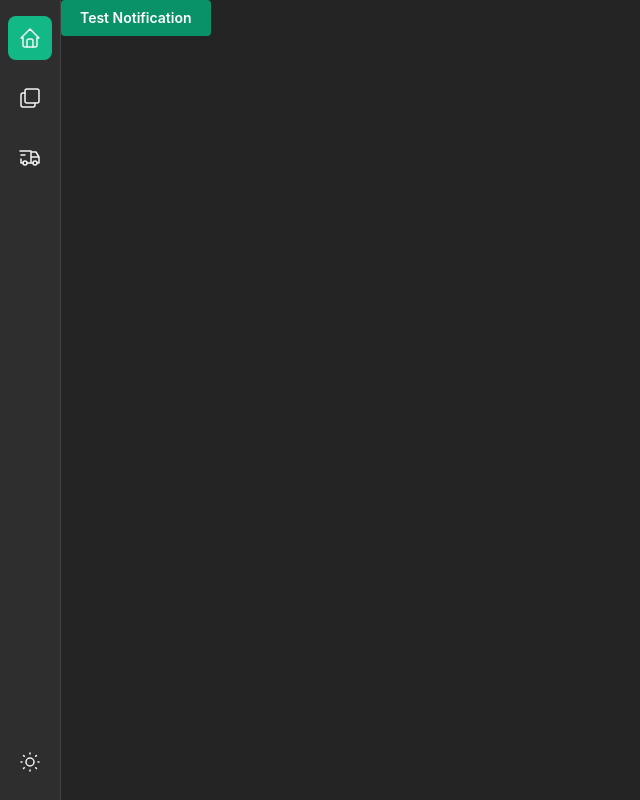
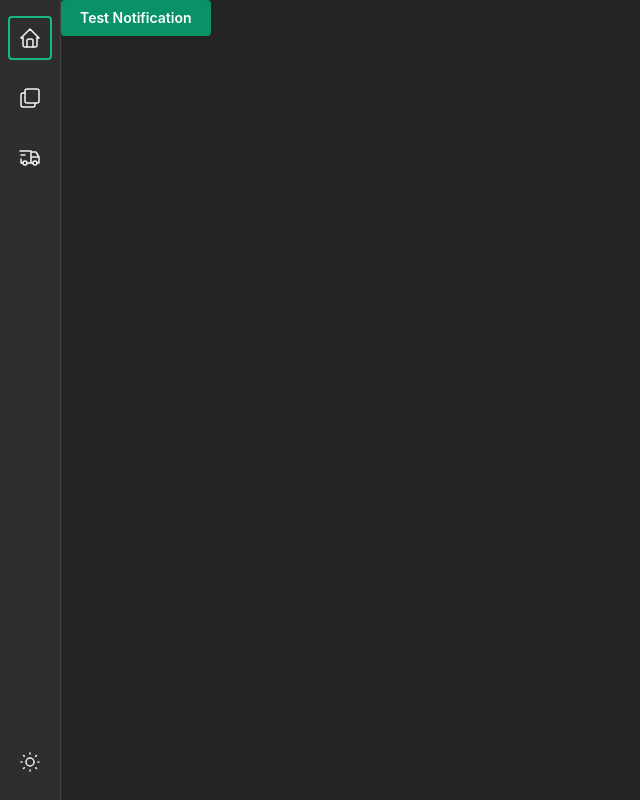
Before and after one commit to gallejens/order-assembly-tool, a React (Vite) app: page / in a window 1280 px wide. Shown: the whole page, without its empty margins (0-640 px from the left). Built offline with nearby package versions, Linux system fonts and the light colour scheme; what tauri-plugin-sql-api would draw is missing.

Commit message:
fix(iconbutton): fix width & change active style

```diff
--- a/src/components/iconbutton/iconbutton.module.scss
+++ b/src/components/iconbutton/iconbutton.module.scss
@@ -1,14 +1,14 @@
 .icon_button {
   aspect-ratio: 1;
+  min-height: 0;
 
   display: flex;
   align-items: center;
   justify-content: center;
-  border-radius: var(--mantine-radius-md);
+  border-radius: var(--mantine-radius-sm);
 
   color: light-dark(var(--mantine-color-dark-6), var(--mantine-color-gray-1));
 
-  &[data-active='false'] {
   &:hover {
     background-color: light-dark(
       var(--mantine-color-gray-3),
@@ -17,15 +17,3 @@
     border: 1px solid var(--mantine-color-default-border);
   }
 }
-
-  &[data-active='true'] {
-    background-color: var(--mantine-color-primary-6);
-
-    &:hover {
-      color: light-dark(
-        var(--mantine-color-gray-3),
-        var(--mantine-color-dark-5)
-      );
-    }
-  }
-}
--- a/src/components/iconbutton/index.tsx
+++ b/src/components/iconbutton/index.tsx
@@ -2,6 +2,7 @@ import { Tooltip, TooltipProps, UnstyledButton } from '@mantine/core';
 import { TablerIconsProps } from '@tabler/icons-react';
 import { FC, type MouseEvent } from 'react';
 
+import classNames from 'classnames';
 import styles from './iconbutton.module.scss';
 
 type Props = {
@@ -24,8 +25,7 @@ export const IconButton: FC<Props> = props => {
   const buttonElement = (
     <UnstyledButton
       onClick={handleClick}
-      className={styles.icon_button}
-      data-active={!!props.active}
+      className={classNames(styles.icon_button, props.active && 'selected')}
       style={{ width: props.size }}
     >
       <props.icon stroke={1.5} />
--- a/src/components/navbar/navbar.module.scss
+++ b/src/components/navbar/navbar.module.scss
@@ -30,7 +30,7 @@
     display: flex;
     align-items: center;
     justify-content: center;
-    border-radius: var(--mantine-radius-md);
+    border-radius: var(--mantine-radius-sm);
 
     color: light-dark(var(--mantine-color-dark-6), var(--mantine-color-gray-1));
 
--- a/src/components/resizeable/resizeable.module.scss
+++ b/src/components/resizeable/resizeable.module.scss
@@ -1,4 +1,5 @@
 $size: 0.25rem;
+$border: 1px solid var(--mantine-color-default-border);
 
 @mixin resize_area {
   width: 100%;
@@ -16,6 +17,8 @@ $size: 0.25rem;
     top: 0;
     right: 0;
     cursor: ew-resize;
+
+    border-right: $border;
   }
 
   & > .bottom {
@@ -25,5 +28,7 @@ $size: 0.25rem;
     left: 0;
     bottom: 0;
     cursor: ns-resize;
+
+    border-bottom: $border;
   }
 }
--- a/src/pages/groups/groups.module.scss
+++ b/src/pages/groups/groups.module.scss
@@ -5,22 +5,19 @@
   flex-direction: column;
   align-items: center;
   justify-content: flex-start;
-  gap: var(--mantine-spacing-xs);
   padding: var(--mantine-spacing-xs);
 
-  border-right: 1px solid var(--mantine-color-default-border);
-
   & > * {
+    width: 100%;
     display: flex;
     align-items: center;
     justify-content: space-between;
-
-    width: 100%;
   }
 
   & > .header {
     padding-bottom: var(--mantine-spacing-xs);
     border-bottom: 1px solid var(--mantine-color-default-border);
+    margin-bottom: var(--mantine-spacing-xs);
   }
 
   & .list {
@@ -43,15 +40,15 @@
       height: 2rem;
       flex-shrink: 0;
 
+      padding: 0 var(--mantine-spacing-xs);
+      overflow: hidden;
+
       background-color: light-dark(
         var(--mantine-color-gray-2),
         var(--mantine-color-dark-6)
       );
       border: 1px solid var(--mantine-color-default-border);
-      border-radius: var(--mantine-radius-md);
-
-      padding: 0 var(--mantine-spacing-xs);
-      overflow: hidden;
+      border-radius: var(--mantine-radius-sm);
 
       &:hover {
         background-color: light-dark(
--- a/src/styles/main.scss
+++ b/src/styles/main.scss
@@ -101,3 +101,15 @@ body {
   outline: 0 !important;
   position: relative;
 }
+
+.fullcenter {
+  display: flex;
+  justify-content: center;
+  align-items: center;
+  width: 100%;
+  height: 100%;
+}
+
+.selected {
+  border: 2px solid var(--mantine-color-primary-6) !important;
+}
```
Lines whose indentation alone changed are shown as unchanged.
